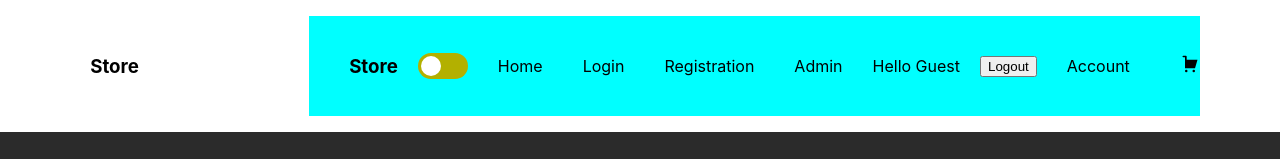
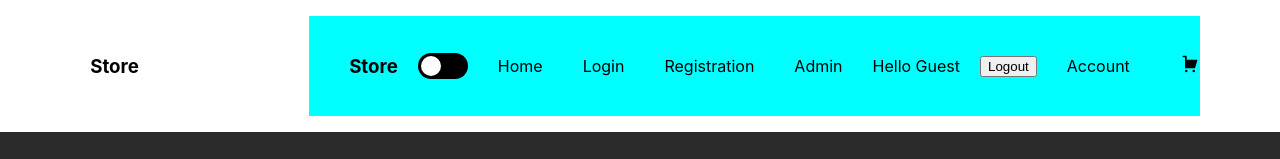
Before and after one commit to Inlvert/MERN-Store, a React (Create React App) app in the folder client/: page /users in a window 1280 px wide. Shown: the top 159 px of the page. Built offline with nearby package versions, Linux system fonts and the light colour scheme.

Commit message:
add change to Toggle styles

```diff
--- a/client/src/components/ThemeToggler/ThemeToggler.module.scss
+++ b/client/src/components/ThemeToggler/ThemeToggler.module.scss
@@ -13,7 +13,7 @@
   .slider {
     position: absolute;
     cursor: pointer;
-    background-color: #b3b000;
+    background-color: black;
     border-radius: 34px;
     top: 0;
     left: 0;
@@ -35,7 +35,7 @@
   }
 
   input:checked + .slider {
-    background-color: #3b3b3b;
+    background-color: #b3b000;
   }
 
   input:checked + .slider::before {
```
